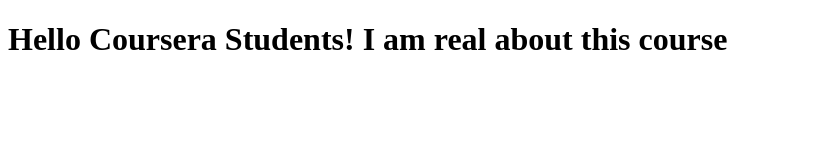
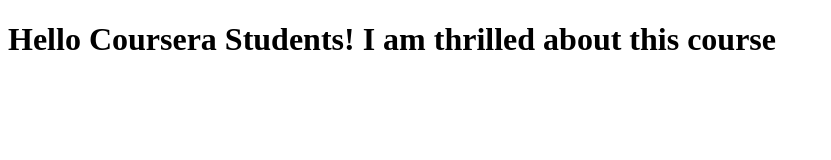
Before and after one commit to georgekunchattil1992479/coursera-test, a plain HTML site: page index.html in a window 1280 px wide. Shown: the whole page, without its empty margins (0-831 px from the left). Drawn offline with Linux system fonts and the light colour scheme.

Commit message:
Next version of web file 2

```diff
--- a/index.html
+++ b/index.html
@@ -7,6 +7,6 @@
     <meta name="viewport" content="width=device-width, initial-scale=1">
 </head>
 <body>
-    <h1>Hello Coursera Students! I am real about this course</h1>
+    <h1>Hello Coursera Students! I am thrilled about this course</h1>
 </body>
 </html>
```
